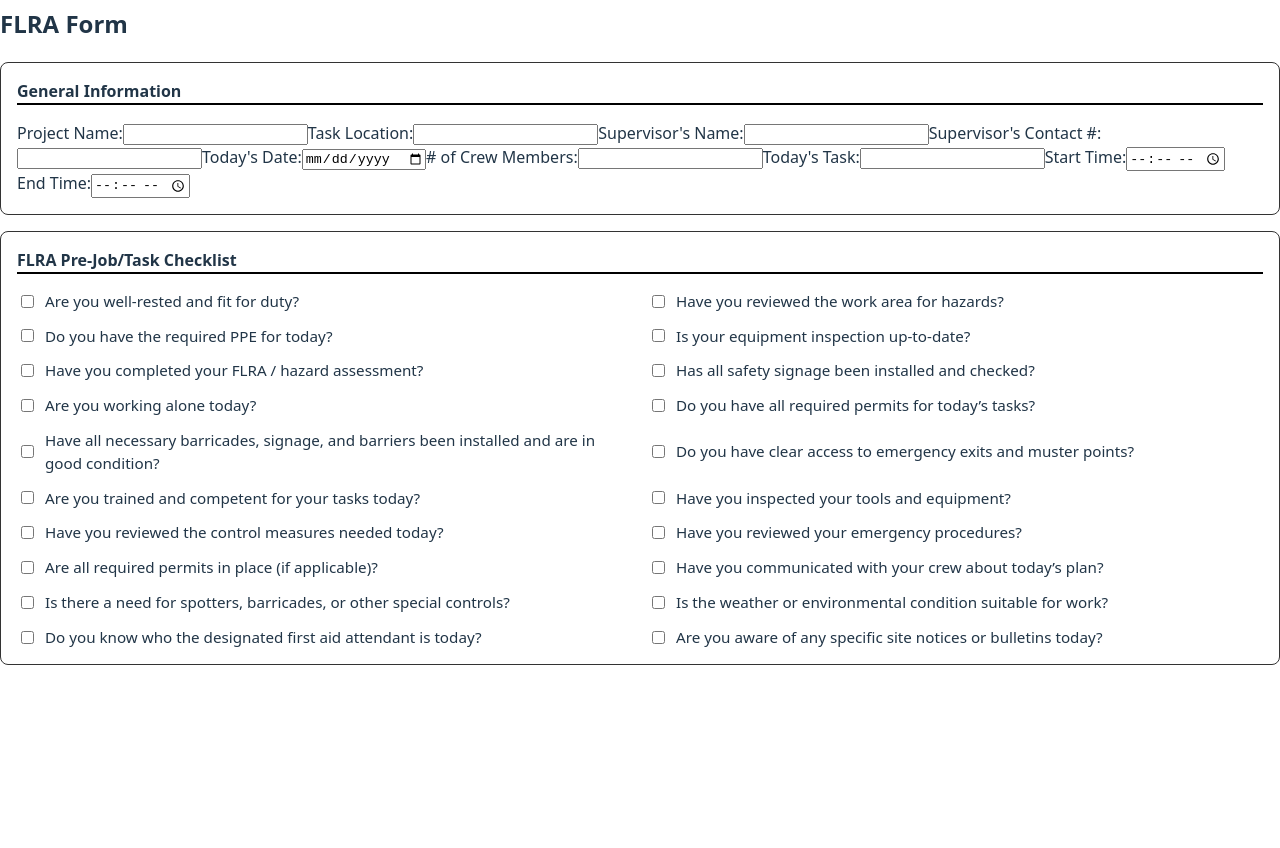
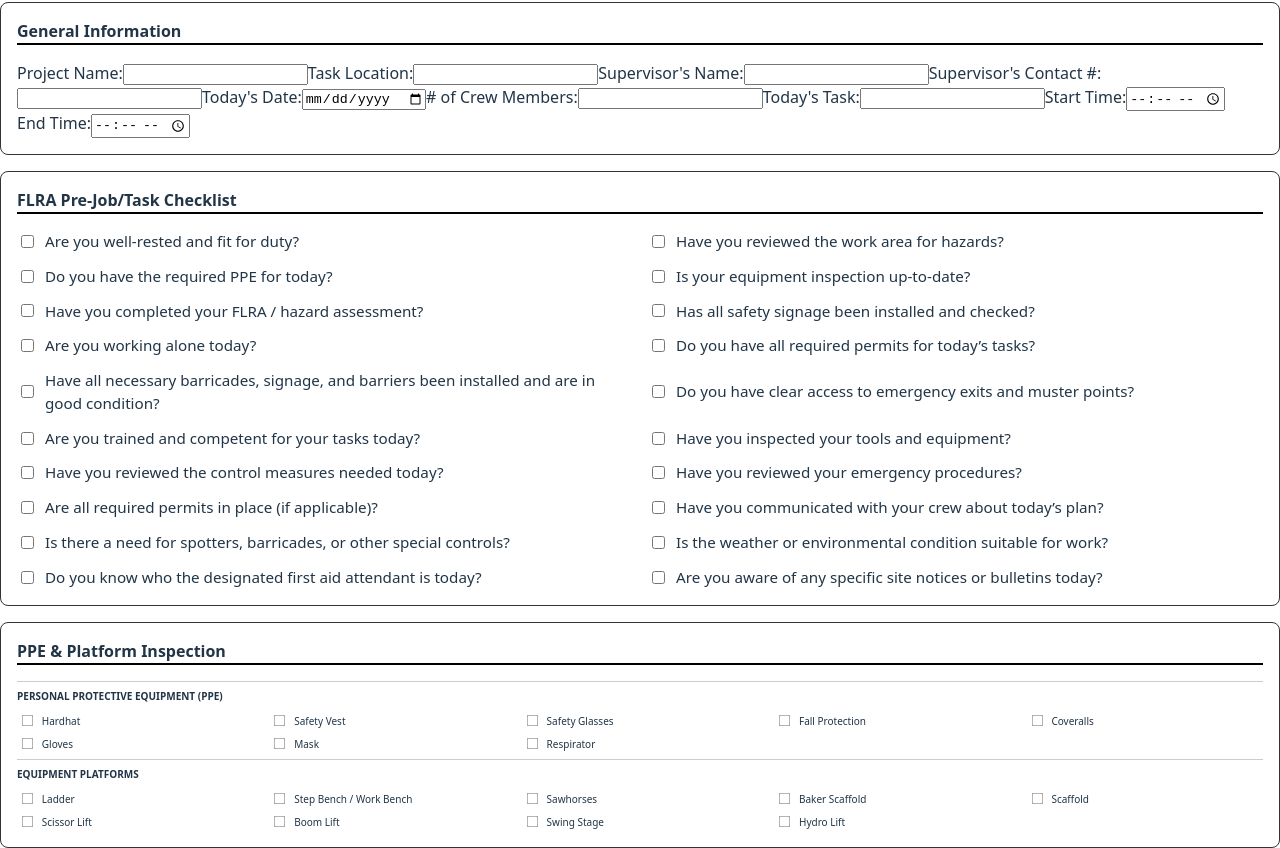
Before and after one commit to HrdHat/Hrdhat, a React (Vite) app: page /flra in a window 1280 px wide. Shown: the part 163-1011 px from the top of the page. Before the commit the page ends 828 px from the top, so only its background shows below. Built offline with nearby package versions, Linux system fonts and the light colour scheme.

Commit message:
Add ppeplatforminspection module

```diff
--- /dev/null
+++ b/src/components/ppeplatforminspection.css
@@ -0,0 +1,29 @@
+.ppe-platform-section {
+  display: grid;
+  grid-template-columns: repeat(5, 1fr);
+  gap: 0.35rem 1rem;
+  font-size: 10px;
+  line-height: 1.3;
+  margin-top: 0.5rem;
+}
+
+.ppe-platform-section label {
+  display: flex;
+  align-items: center;
+  gap: 0.3rem;
+  white-space: nowrap;
+}
+
+.ppe-platform-section input[type="checkbox"] {
+  transform: scale(0.9);
+  margin-top: 0.1rem;
+}
+
+.ppe-subheading {
+  font-weight: 600;
+  font-size: 10px;
+  text-transform: uppercase;
+  grid-column: 1 / -1;
+  padding: 0.5rem 0 0.25rem;
+  border-top: 1px solid #ccc;
+}
--- /dev/null
+++ b/src/components/ppeplatforminspection.tsx
@@ -0,0 +1,30 @@
+import React from "react";
+import { ppeItems, platformItems } from "../data/formschema";
+import "./ppeplatforminspection.css";
+
+const PPEPlatformInspection: React.FC = () => {
+  return (
+    <section className="module-box">
+      <span className="module-label">PPE & Platform Inspection</span>
+      <div className="ppe-platform-section">
+        <div className="ppe-subheading">
+          Personal Protective Equipment (PPE)
+        </div>
+        {ppeItems.map((item, index) => (
+          <label key={`ppe-${index}`}>
+            <input type="checkbox" /> {item}
+          </label>
+        ))}
+
+        <div className="ppe-subheading">Equipment Platforms</div>
+        {platformItems.map((item, index) => (
+          <label key={`platform-${index}`}>
+            <input type="checkbox" /> {item}
+          </label>
+        ))}
+      </div>
+    </section>
+  );
+};
+
+export default PPEPlatformInspection;
--- a/src/data/formschema.ts
+++ b/src/data/formschema.ts
@@ -21,3 +21,25 @@ export const flraChecklistQuestions: string[] = [
   "Do you know who the designated first aid attendant is today?",
   "Are you aware of any specific site notices or bulletins today?",
 ];
+export const ppeItems = [
+  "Hardhat",
+  "Safety Vest",
+  "Safety Glasses",
+  "Fall Protection",
+  "Coveralls",
+  "Gloves",
+  "Mask",
+  "Respirator",
+];
+
+export const platformItems = [
+  "Ladder",
+  "Step Bench / Work Bench",
+  "Sawhorses",
+  "Baker Scaffold",
+  "Scaffold",
+  "Scissor Lift",
+  "Boom Lift",
+  "Swing Stage",
+  "Hydro Lift",
+];
--- a/src/pages/flraformpage.tsx
+++ b/src/pages/flraformpage.tsx
@@ -1,12 +1,13 @@
 import FlraChecklist from "../components/flrachecklist";
 import GeneralInformation from "../components/generalinformation";
+import PPEPlatformInspection from "../components/ppeplatforminspection";
 
 const FLRAFormPage = () => {
   return (
     <div>
-      <h2>FLRA Form</h2>
       <GeneralInformation />
       <FlraChecklist />
+      <PPEPlatformInspection />
     </div>
   );
 };
```
